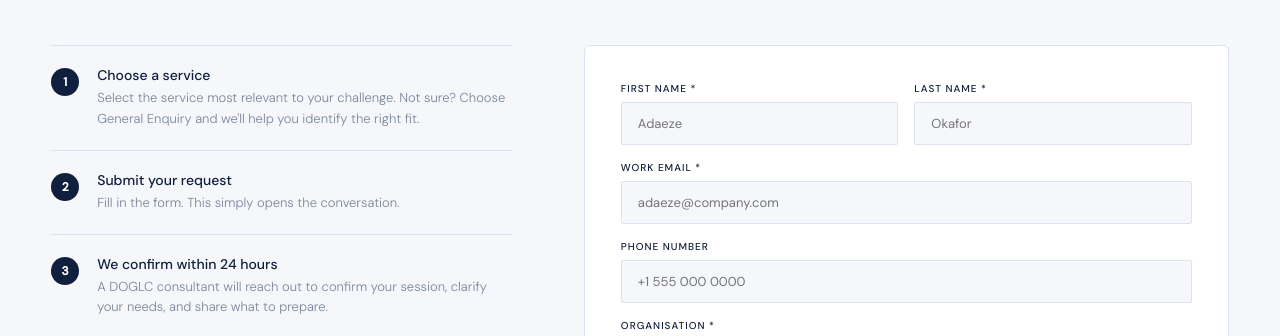
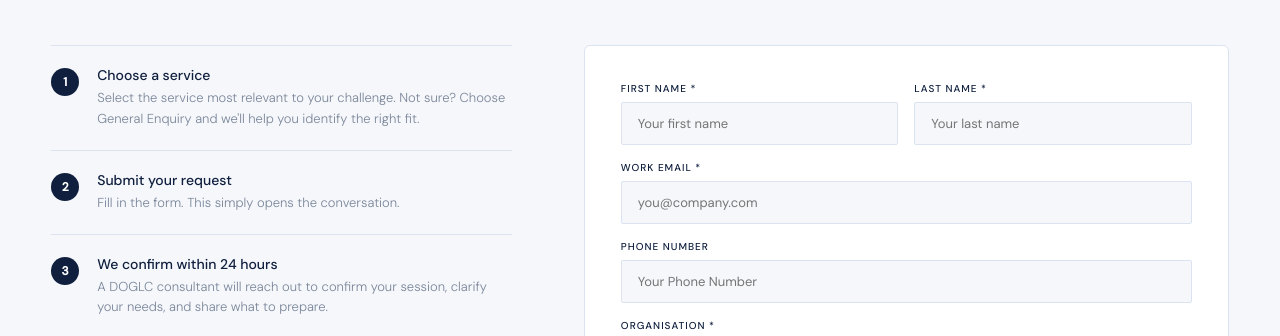
Before and after one commit to damlois/doglc-website, a website: page index.html in a window 1280 px wide. Shown: the part 5320-5656 px from the top of the page. Drawn offline with nearby package versions, Linux system fonts and the light colour scheme; a web font is replaced by a local one.

Commit message:
updated placeholders

```diff
--- a/index.html
+++ b/index.html
@@ -904,11 +904,11 @@
             </div>
 
             <div class="form-row">
-              <div class="form-group"><label>First Name *</label><input type="text" name="firstName" required placeholder="Adaeze" /></div>
-              <div class="form-group"><label>Last Name *</label><input type="text" name="lastName" required placeholder="Okafor" /></div>
+              <div class="form-group"><label>First Name *</label><input type="text" name="firstName" required placeholder="Your first name" /></div>
+              <div class="form-group"><label>Last Name *</label><input type="text" name="lastName" required placeholder="Your last name" /></div>
             </div>
-            <div class="form-group"><label>Work Email *</label><input type="email" name="email" required placeholder="adaeze@company.com" /></div>
-            <div class="form-group"><label>Phone Number</label><input type="tel" name="phone" placeholder="+1 555 000 0000" /></div>
+            <div class="form-group"><label>Work Email *</label><input type="email" name="email" required placeholder="you@company.com" /></div>
+            <div class="form-group"><label>Phone Number</label><input type="tel" name="phone" placeholder="Your Phone Number" /></div>
             <div class="form-group"><label>Organisation *</label><input type="text" name="organisation" required placeholder="Your organisation" /></div>
             <div class="form-group">
               <label>Service *</label>
```
